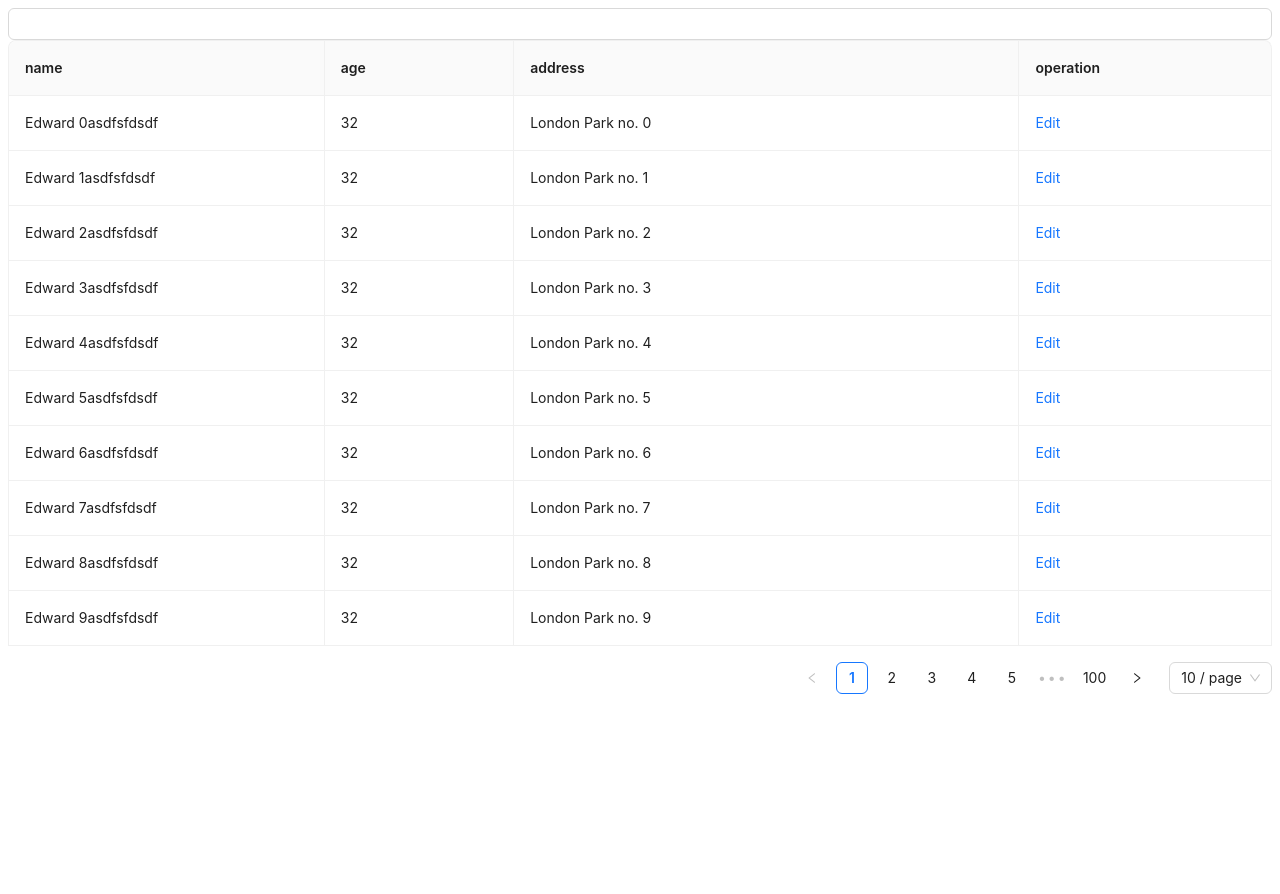
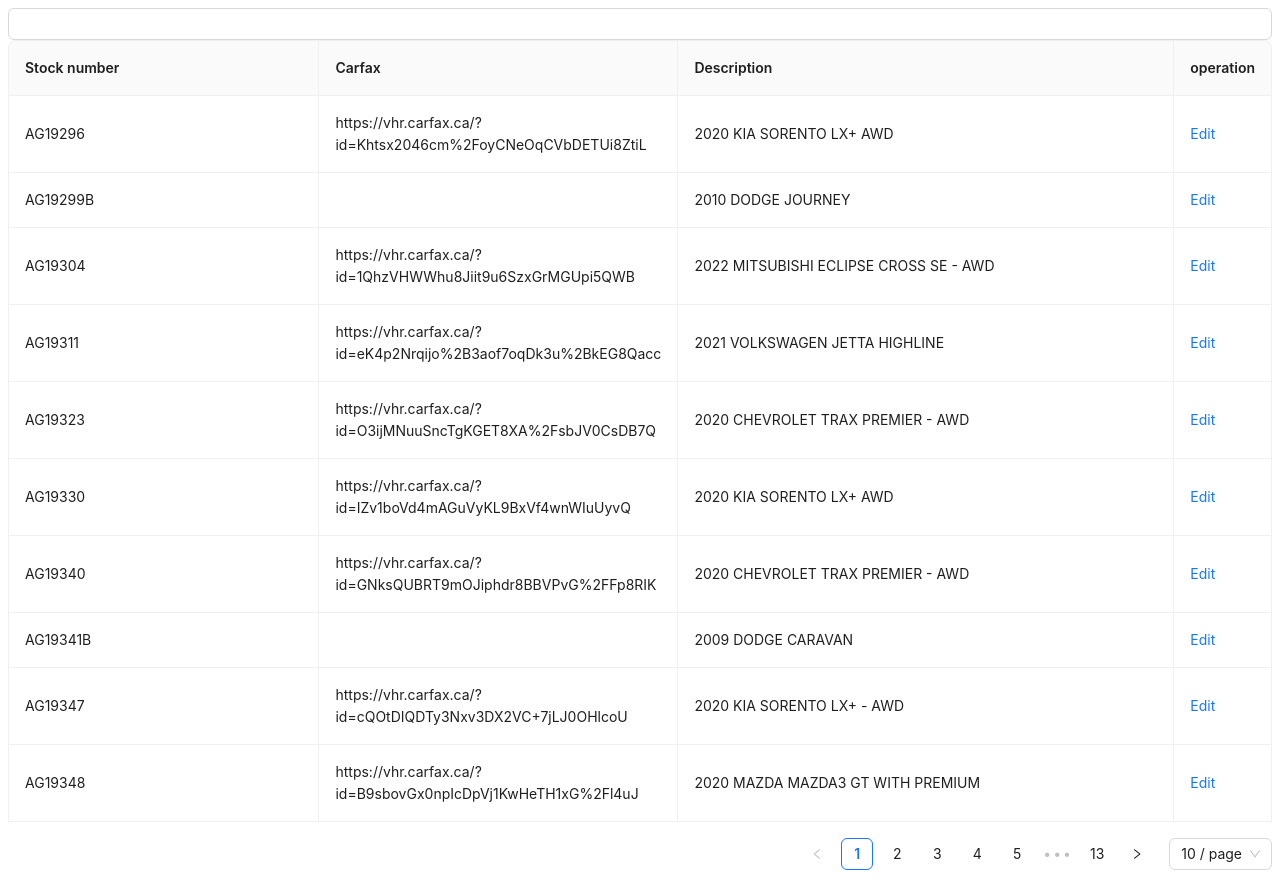
Before and after one commit to arjansunar/example-editable-table, a React (Vite) app: page / in a window 1280 px wide. Before the commit the page ends 800 px from the top, so only its background shows below. Built offline with nearby package versions, Linux system fonts and the light colour scheme.

Commit message:
making editable inventory prototype

```diff
--- a/src/App.tsx
+++ b/src/App.tsx
@@ -59,33 +59,41 @@
   },
 ];
 
-const columnsDiff = [
+const inventoryColumn: {
+  title: string;
+  dataIndex: keyof Inventory;
+  width?: number | string;
+  editable: boolean;
+}[] = [
   {
-    title: "name",
-    dataIndex: "name",
+    title: "Stock number",
+    dataIndex: "StockNumber",
     width: "25%",
     editable: true,
   },
   {
-    title: "age",
-    dataIndex: "age",
+    title: "Carfax",
+    dataIndex: "Carfax",
     width: "15%",
     editable: true,
   },
   {
-    title: "address",
-    dataIndex: "address",
+    title: "Description",
+    dataIndex: "Description",
     width: "40%",
     editable: false,
-    new: true,
-  },
-  {
-    title: "extra",
-    dataIndex: "extra",
-    editable: false,
-    render: (extra: boolean) => (extra ? "yes" : "no"),
   },
 ];
+
+const addKey = <T extends { key?: string; id: number | string }>(
+  objList: T[]
+) =>
+  objList.map((obj) => {
+    if (!("key" in obj)) {
+      obj.key = String(obj.id);
+    }
+    return obj;
+  });
 
 const App: React.FC = () => {
   // const { editingKey, setEditingKey, isEditing } =
@@ -95,18 +103,18 @@
   const deferredKey = useDeferredValue(searchKey);
   const [bank, setBank] = useState<Bank[]>();
   const [employee, setEmployee] = useState<Employee[]>();
-  const [inventory, setInventory] = useState<Inventory[]>();
+  const [inventory, setInventory] = useState<Inventory[]>([] as Inventory[]);
   const [store, setStore] = useState<Store[]>();
 
-  const [data, setData] = useState(originData);
+  // const [data, setData] = useState(originData);
 
-  const filteredList = useMemo(
-    () =>
-      data.filter((el) =>
-        el.name.toLowerCase().includes(deferredKey.toLowerCase())
-      ),
-    [deferredKey]
-  );
+  // const filteredList = useMemo(
+  //   () =>
+  //     data.filter((el) =>
+  //       el.name.toLowerCase().includes(deferredKey.toLowerCase())
+  //     ),
+  //   [deferredKey]
+  // );
 
   useEffect(() => {
     (async () => {
@@ -129,12 +137,13 @@
         value={searchKey}
         onChange={(el) => setSearchKey(el.target.value)}
       />
-      <EditableTable<Item>
-        data={filteredList}
-        setData={setData}
-        columns={columns}
+
+      {/* @ts-ignore */}
+      <EditableTable<Inventory>
+        data={addKey(inventory)}
+        columns={inventoryColumn}
+        setData={setInventory}
       />
-      {/* <EditableTable<Item2> originData={originData2} columns={columnsDiff} /> */}
     </div>
   );
 };
--- a/src/EditableTable.tsx
+++ b/src/EditableTable.tsx
@@ -1,5 +1,5 @@
 import { Form, Popconfirm, Table, Typography } from "antd";
-import React, { useState } from "react";
+import React, { Key, useState } from "react";
 import { EditableCell } from "./EditableCell";
 
 type Props<Item> = {
@@ -8,7 +8,7 @@
   columns: {
     title: string;
     dataIndex: string;
-    width?: string;
+    width?: string | number;
     editable?: boolean;
     render?: (_: any, record: Item) => JSX.Element;
   }[];
@@ -17,7 +17,7 @@
 /**
  * A simple editable table that takes in the datasource and the columns as props
  */
-const EditableTable = <Item extends { key: string }>({
+const EditableTable = <Item extends { key: Key }>({
   data,
   setData,
   columns,
@@ -27,9 +27,9 @@
   const [editingKey, setEditingKey] = useState<string>("");
   const isEditing = (record: Item) => editingKey === record.key;
 
-  const edit = (record: Partial<Item> & { key: string }) => {
+  const edit = (record: Partial<Item> & { key: Key }) => {
     form.setFieldsValue({ name: "", age: "", address: "", ...record });
-    setEditingKey(record.key);
+    setEditingKey(String(record.key));
   };
 
   const cancel = () => {
```
